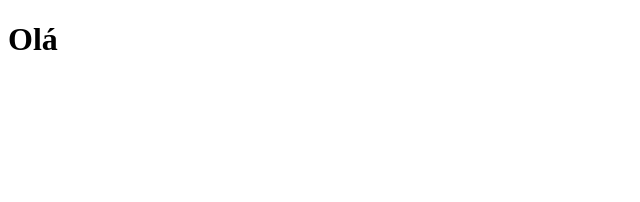
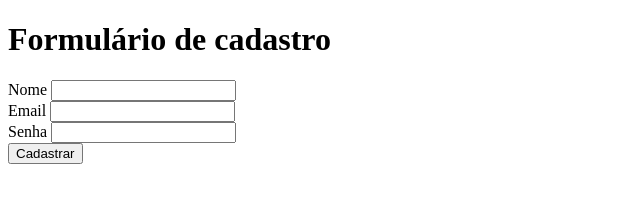
Before and after one commit to StaanB/CURSO_FRONT-END_EBAC, a plain HTML site: page index.html in a window 1280 px wide. Shown: the whole page, without its empty margins (0-640 px from the left). Drawn offline with Linux system fonts and the light colour scheme.

Commit message:
Criação do formulário de envio

```diff
--- a/index.html
+++ b/index.html
@@ -1,11 +1,26 @@
 <!DOCTYPE html>
 <html lang="pt-br">
+
 <head>
     <meta charset="UTF-8">
     <meta name="viewport" content="width=device-width, initial-scale=1.0">
-    <title>Teste</title>
+    <title>Exercício HTML</title>
 </head>
+
 <body>
-    <h1>Olá</h1>
+    <form>
+        <h1>Formulário de cadastro</h1>
+        <label for="seu_nome">Nome</label>
+        <input id="seu_nome" type="text">
+        <br />
+        <label for="seu_email">Email</label>
+        <input id="seu_email" type="email">
+        <br />
+        <label for="sua_senha">Senha</label>
+        <input id="sua_senha" type="password">
+        <br />
+        <button type="submit">Cadastrar</button>
+    </form>
 </body>
+
 </html>
```
